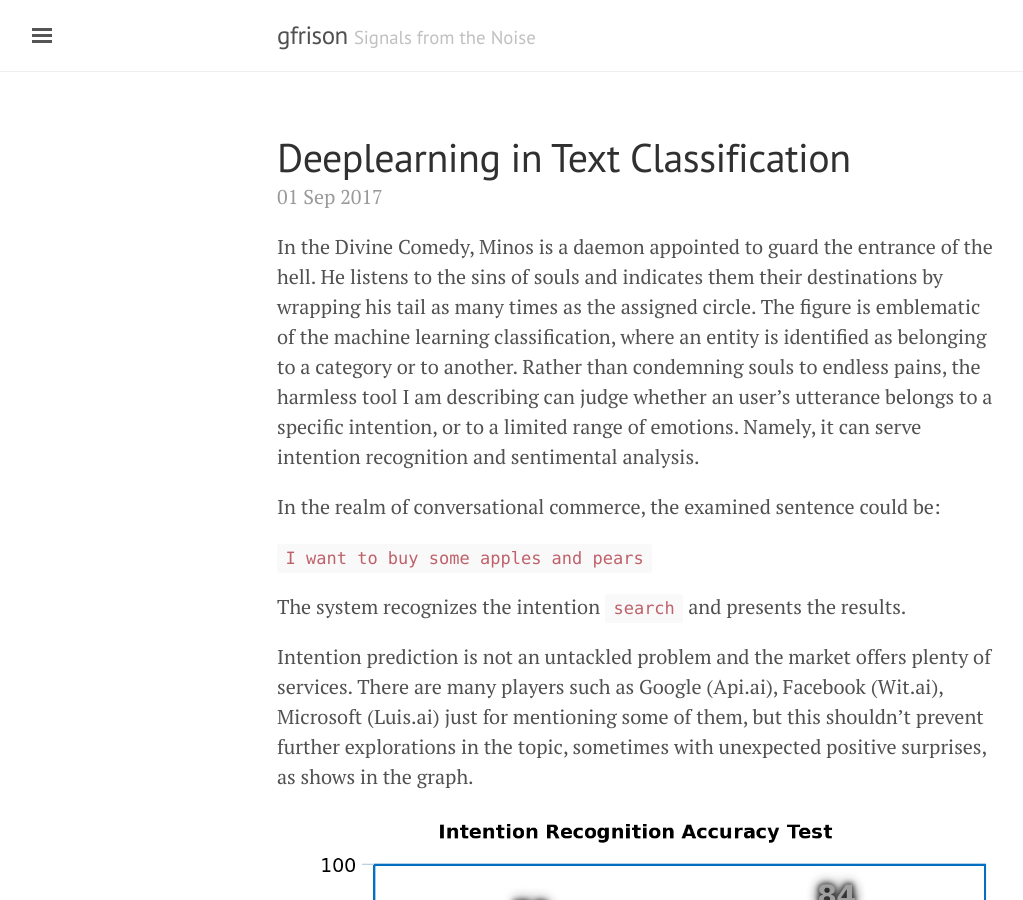
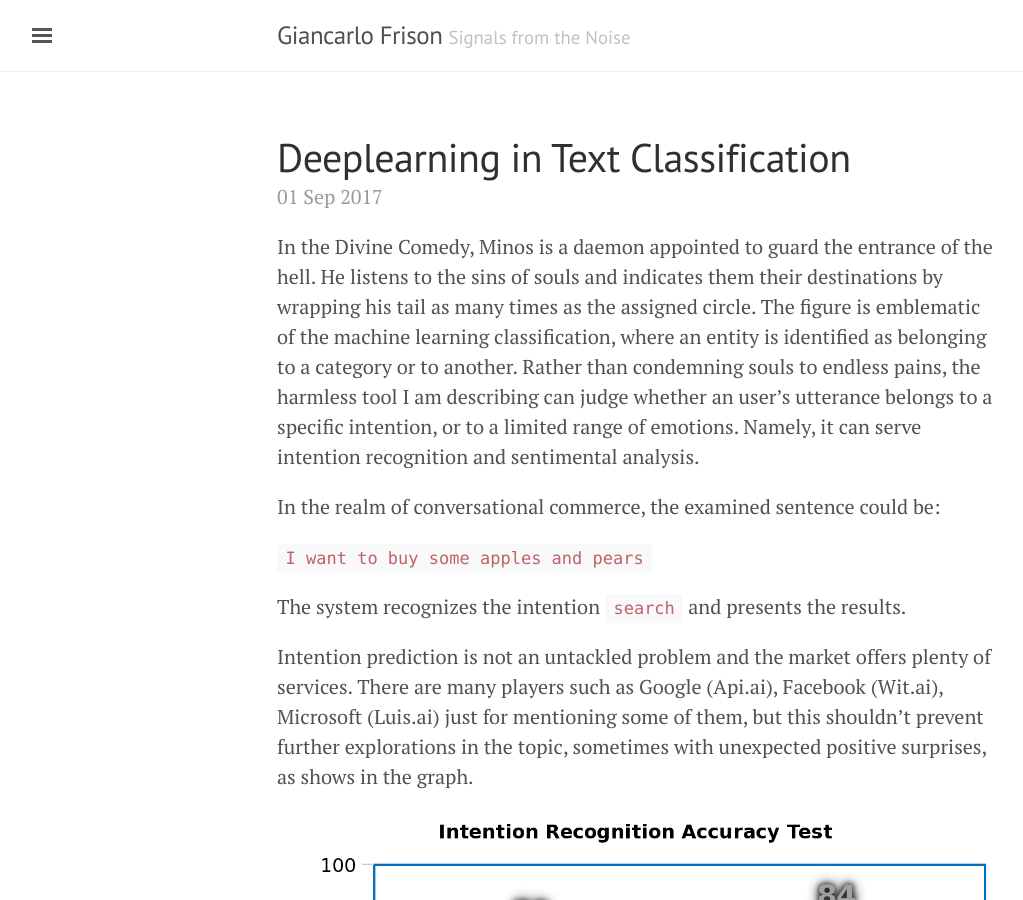
Before and after one commit to gfrison/gfrison.github.io, a Jekyll site: the page built from index.html, in a window 1280 px wide and 900 px high. Shown: the whole window, without its empty margins (3-1026 px from the left). Built offline with Jekyll 4.4.1, drawn with Linux system fonts in a browser that asks for light colours; the list of posts is cut into pages by our own code.

Commit message:
Change config

```diff
--- a/_config.yml
+++ b/_config.yml
@@ -5,16 +5,16 @@ permalink:           pretty
 #relative_permalinks: true
 
 # Setup
-title:               gfrison
+title:               Giancarlo Frison
 tagline:             'Signals from the Noise'
-description:         'Made by <a href="https://twitter.com/gfrison" target="_blank">@gfrison</a>.'
+description:         'Made by <a href="https://twitter.com/gfrison" target="_blank">@gfrison</a>. Munich, Germany'
 url:                 'https://gfrison.com'
 baseurl:             ''
 paginate:            5
 
 # About/contact
 author:
-  name:              'Giancarlo F'
+  name:              'Giancarlo Frison'
   url:               'https://twitter.com/gfrison'
   twitter: gfrison
 
```
